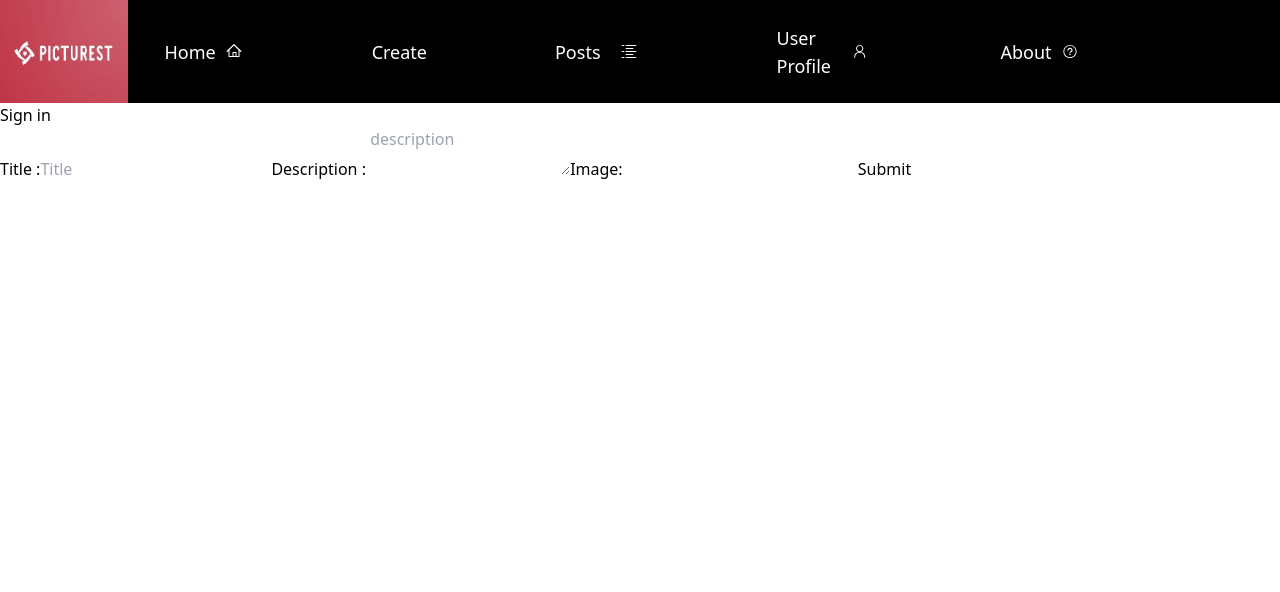
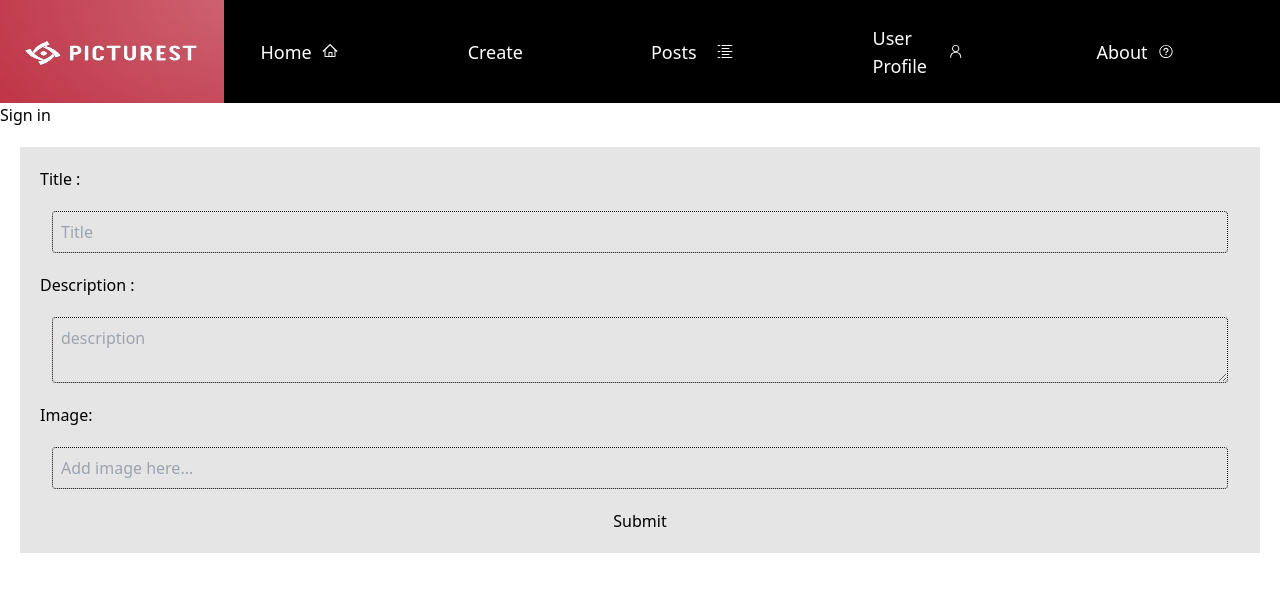
Before and after one commit to AndreC05/Picturest, a Next.js app: page /posts/newPost in a window 1280 px wide. Shown: the top 592 px of the page. Built offline with nearby package versions, Linux system fonts and the light colour scheme; no server answers.

Commit message:
grid layout css

```diff
--- a/src/app/page.jsx
+++ b/src/app/page.jsx
@@ -8,12 +8,12 @@ export default function Home() {
   ];
   return(
     <div className="styles.container">
-      <h1 className="styles.heading">Welcome to Picturest</h1>
-      <div>
+      <h1 className="flex justify-center font-bold text-xl">Welcome to Picturest</h1>
+      <div className="flex flex-col sm:grid sm:grid-cols-2 sm:grid-rows-2 lg:gap-3  lg:grid-cols-3 ">
         {images.map((image, index) => (
-          <div key={index} className="styles.card">
-            <img src={image.src} alt={image.title} className="styles.image w-96 flex  border bg-neutral-200 p-5 flex-col m-5 w-96 rounded-2xl gap-5" />
-            <h2 className="styles.title">{image.title}</h2>
+          <div key={index} className=" flex p-5 m-5 border bg-neutral-200 flex-col w-80 rounded-2xl gap-5 lg:w-[400px]">
+            <img src={image.src} alt={image.title} className="w-72 h-64 md:w-[396px]" />
+            <h2 className="flex justify-center font-semibold">{image.title}</h2>
           </div>
         ))}
       </div>
--- a/src/app/posts/newPost/page.jsx
+++ b/src/app/posts/newPost/page.jsx
@@ -21,9 +21,9 @@ export default async function NewPost() {
     redirect('/posts');
   }
   return (
-    <form action={handleSubmit}>
+    <form className='flex flex-col p-5 m-5 gap-5 bg-neutral-200' action={handleSubmit}>
       <label>Title :</label>
-      <input
+      <input className="bg-neutral-200 border border-dotted border-black p-2 rounded mx-3"
         required
         name="title"
         placeholder="Title"
@@ -32,7 +32,7 @@ export default async function NewPost() {
         maxLength={30}
       />
       <label>Description : </label>
-      <textarea
+      <textarea className="bg-neutral-200 border border-dotted border-black p-2 rounded mx-3"
         required
         name="description"
         placeholder="description"
@@ -41,7 +41,7 @@ export default async function NewPost() {
         maxLength={100}
       ></textarea>
       <label>Image: </label>
-      <input name="imageSrc" />
+      <input name="imageSrc" placeholder='Add image here...' className="bg-neutral-200 border border-dotted border-black p-2 rounded mx-3" />
       <button type="submit">Submit</button>
     </form>
   );
--- a/src/app/posts/page.jsx
+++ b/src/app/posts/page.jsx
@@ -29,10 +29,13 @@ export default async function Posts() {
 
   return (
     <div>
-      <SignedIn>
+      <SignedIn >
         {" "}
         {numCount === 1 ? (
-          <button onClick={handleNewPost}>Add Post</button>
+          <div className="flex justify-center ">
+            <button className="bg-blue-500 p-3 flex justify-center rounded-lg  " onClick={handleNewPost}>Add Post</button>
+          </div>
+
         ) : (
           <NewUserForm />
         )}
@@ -40,14 +43,14 @@ export default async function Posts() {
 
       <SignedOut>
         {" "}
-        <Link href={"/sign-in"}>Sign-in before making a post</Link>
+        <Link href={"/sign-in"} className="flex justify-center font-bold text-xl" >Sign-in before making a post</Link>
       </SignedOut>
 
       <div className="flex flex-col sm:grid sm:grid-cols-2 sm:grid-rows-2 lg:gap-1 lg:grid-cols-3 lg:grid-rows-3 ">
         {posts.map((post) => (
           <div
             key={post.id}
-            className="flex  border bg-neutral-200 p-5 sm:p-5 flex-col m-5 w-80  rounded-2xl"
+            className="flex  border bg-neutral-200 p-5 sm:p-5 flex-col m-5 w-80  rounded-2xl lg:w-[400px]"
           >
             <div className="flex flex-row justify-between">
               <h3 className="text-xl">
--- a/src/components/Header.jsx
+++ b/src/components/Header.jsx
@@ -6,7 +6,7 @@ import { SignedIn, SignedOut, UserButton, SignInButton } from "@clerk/nextjs";
 export default function Header() {
   return (
     <div className="flex flex-row bg-black  w-96 h-12 sm:h-[103px] sm:w-svw md:w-screen ">
-      <Image className="w-12 sm:w-24 md:w-32 h-12 sm:h-[103px]"
+      <Image className="w-12 sm:w-24 md:w-32 lg:w-56 h-12 sm:h-[103px]"
         width={150}
         height={100}
         src="/images/picturest.jpg"
```
